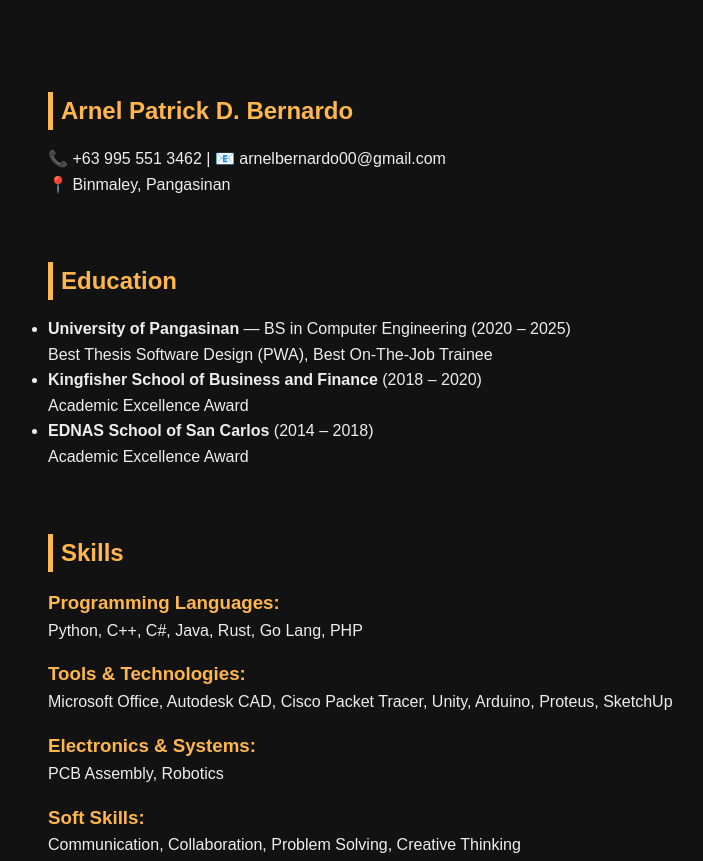
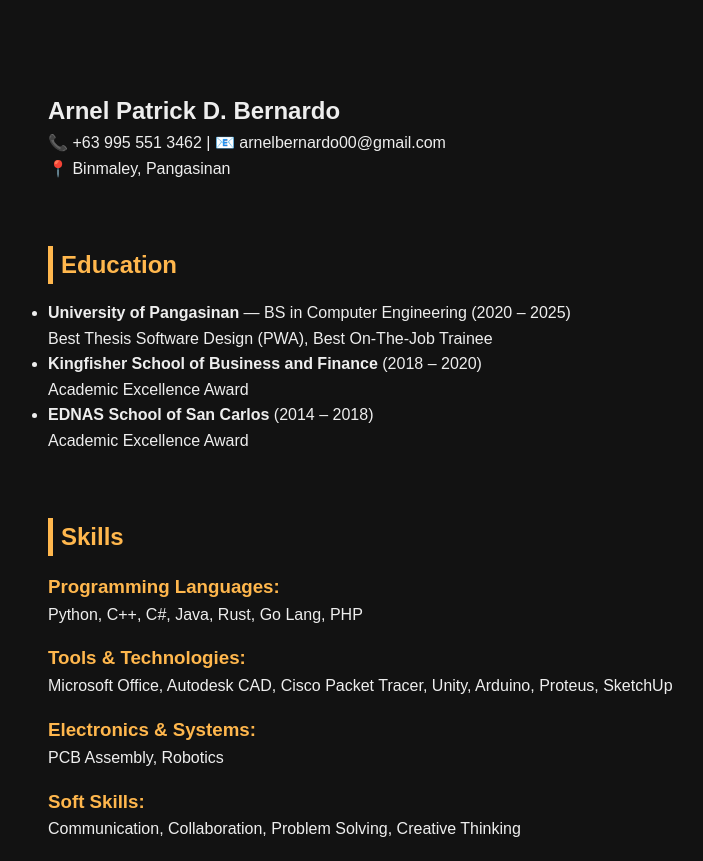
Before and after one commit to arnelgithub234/portfolio, a plain HTML site: page index.html in a window 1280 px wide. Shown: the top 861 px of the page, without its empty margins (174-877 px from the left). Drawn offline with Linux system fonts and the light colour scheme.

Commit message:
Update index.html

```diff
--- a/index.html
+++ b/index.html
@@ -10,7 +10,7 @@
 
   <!-- ===== Hero Section ===== -->
   <section id="hero" class="fade-in">
-    <h2>Arnel Patrick D. Bernardo</h2>
+    <h1>Arnel Patrick D. Bernardo</h1>
     <p>📞 +63 995 551 3462 | 📧 arnelbernardo00@gmail.com</p>
     <p>📍 Binmaley, Pangasinan</p>
   </section>
```
